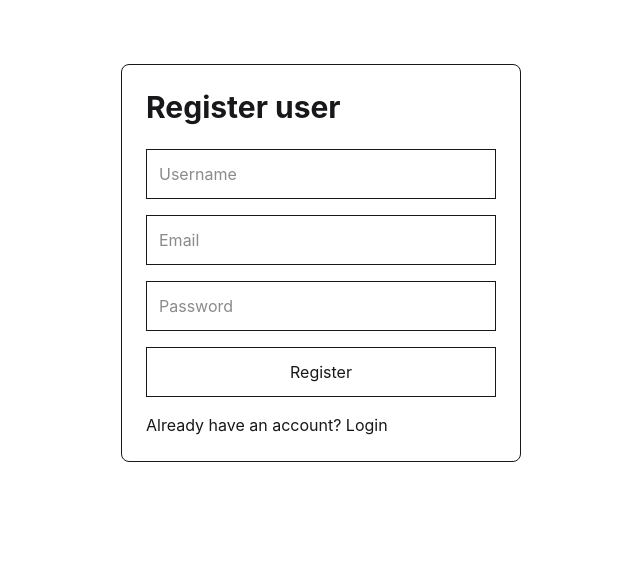
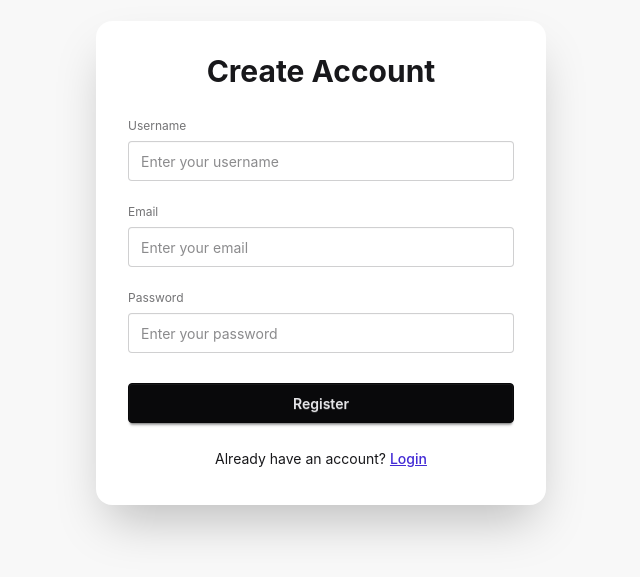
Before and after one commit to anupam-anand-ojha/chatbeez-frontend, a React (Vite) app: page /register in a window 1280 px wide. Shown: the part 137-714 px from the top of the page, without its empty margins (319-959 px from the left). Built offline with nearby package versions, Linux system fonts and the light colour scheme; no server answers.

Commit message:
update register page

```diff
--- a/src/pages/Register.jsx
+++ b/src/pages/Register.jsx
@@ -22,67 +22,78 @@ const Register = () => {
     e.preventDefault();
 
     try {
-      const response = await api.post( "/auth/register",formData );
+      const response = await api.post("/auth/register", formData);
 
       console.log(response.data);
-
       navigate("/");
-    }
-    catch (error) {
-      console.error(error.response?.data || error.message );
+    } catch (error) {
+      console.error(error.response?.data || error.message);
     }
   };
 
   return (
-    <div className="min-h-screen flex justify-center items-center">
-      <form
-        onSubmit={handleSubmit}
-        className="w-[400px] border p-6 rounded-lg"
-      >
-        <h1 className="text-3xl font-bold mb-6">
-          Register user
-        </h1>
+    <div className="hero bg-base-200 min-h-screen">
+      <div className="hero-content">
+        <div className="card bg-base-100 w-[450px] shadow-2xl rounded-2xl">
+          <form onSubmit={handleSubmit} className="card-body p-8">
+            <h2 className="text-3xl font-bold text-center mb-4">
+              Create Account
+            </h2>
 
+            <fieldset className="fieldset">
+              <label className="label">Username</label>
               <input
                 type="text"
                 name="username"
-          placeholder="Username"
+                placeholder="Enter your username"
+                className="input input-bordered w-full"
                 value={formData.username}
                 onChange={handleChange}
-          className="border p-3 w-full mb-4"
+                required
               />
 
+              <label className="label mt-4">Email</label>
               <input
                 type="email"
                 name="email"
-          placeholder="Email"
+                placeholder="Enter your email"
+                className="input input-bordered w-full"
                 value={formData.email}
                 onChange={handleChange}
-          className="border p-3 w-full mb-4"
+                required
               />
 
+              <label className="label mt-4">Password</label>
               <input
                 type="password"
                 name="password"
-          placeholder="Password"
+                placeholder="Enter your password"
+                className="input input-bordered w-full"
                 value={formData.password}
                 onChange={handleChange}
-          className="border p-3 w-full mb-4"
+                required
               />
 
               <button
                 type="submit"
-          className="border p-3 w-full"
+                className="btn btn-neutral w-full mt-6"
               >
                 Register
               </button>
 
-        <p className="mt-4">
-          Already have an account?
-        {" "}
-          <Link to="/">Login</Link>
+              <p className="text-center mt-5 text-sm">
+                Already have an account?{" "}
+                <Link
+                  to="/"
+                  className="link link-primary font-medium"
+                >
+                  Login
+                </Link>
               </p>
+            </fieldset>
           </form>
+        </div>
+      </div>
     </div>
   );
 };
```
Lines whose indentation alone changed are shown as unchanged.
